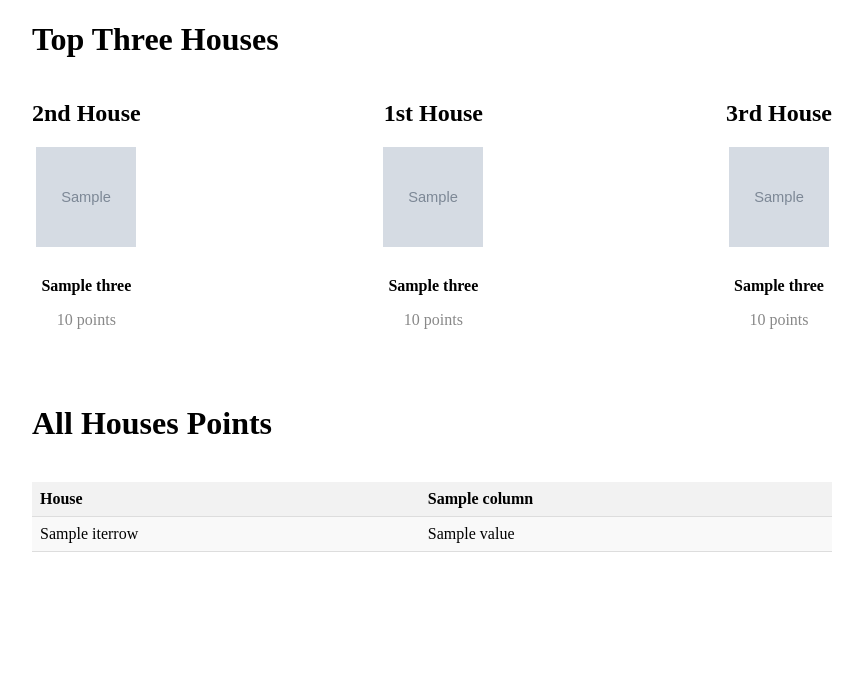
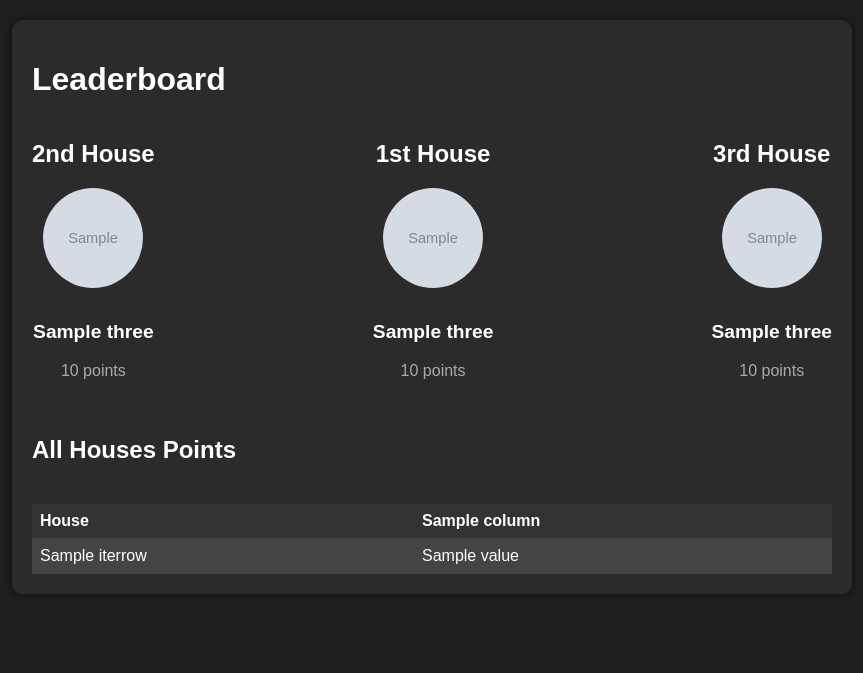
Before and after one commit to NeuralNoble/live-leaderboard-for-houses, a Flask app: template templates/leaderboard.html in a window 1280 px wide. Shown: the top 673 px of the page, without its empty margins (208-1071 px from the left). Run offline with Flask 3, Linux system fonts and the light colour scheme; the template is opened without the code that fills it: most values are stand-ins (such as "Sample title", 1, 10 or a date in 2020); grey boxes marked "Sample" are stand-in pictures.

Commit message:
updated ui of the website

```diff
--- a/templates/leaderboard.html
+++ b/templates/leaderboard.html
@@ -3,86 +3,116 @@
 <head>
     <meta charset="UTF-8">
     <meta name="viewport" content="width=device-width, initial-scale=1.0">
-    <title>Top Three Houses</title>
+    <title>Leaderboard</title>
     <style>
+        body {
+            font-family: Arial, sans-serif;
+            background-color: #1f1f1f; /* Dark background color */
+            color: #ffffff; /* Light text color */
+            margin: 0;
+            padding: 0;
+        }
+        .spacer {
+            height: 60px; /* Adjust spacing as needed */
+        }
+
         .container {
             max-width: 800px;
             margin: 20px auto;
-        }
-
-        .house {
-            margin-bottom: 20px;
-            text-align: center;
-        }
-
-        .house-name {
-            font-weight: bold;
-        }
-
-        .points {
-            color: #888;
+            padding: 20px;
+            background-color: #2b2b2b; /* Darker background for container */
+            border-radius: 10px;
+            box-shadow: 0 0 10px rgba(0, 0, 0, 0.5); /* Box shadow for container */
         }
 
         .top-houses {
             display: flex;
             justify-content: space-between;
             margin-bottom: 40px;
+            align-items: center;
+        }
+
+        .house {
+            text-align: center;
+            transition: transform 0.3s ease; /* Animation for first position */
+        }
+
+        .house:hover {
+            transform: scale(1.1); /* Scale up on hover */
+        }
+
+        .house img {
+            width: 100px; /* Adjust size as needed */
+            height: 100px; /* Adjust size as needed */
+            border-radius: 50%; /* Rounded corners for images */
+            margin-bottom: 10px;
+        }
+
+        .house-name {
+            font-weight: bold;
+            font-size: 1.2em;
+        }
+
+        .points {
+            color: #aaa;
         }
 
         table {
             width: 100%;
             border-collapse: collapse;
             margin-top: 40px;
+            color: #ffffff; /* Light text color for table */
         }
 
         th, td {
             padding: 8px;
             text-align: left;
-            border-bottom: 1px solid #ddd;
+            border-bottom: 1px solid #444; /* Dark border color for table */
         }
 
         th {
-            background-color: #f2f2f2;
+            background-color: #333; /* Dark background color for table header */
         }
 
         tr:nth-child(even) {
-            background-color: #f9f9f9;
+            background-color: #444; /* Darker background color for even rows */
         }
 
-        .logo {
-            width: 100px; /* Adjust size as needed */
-            height: 100px; /* Adjust size as needed */
-            margin-bottom: 10px;
+        @media (max-width: 600px) {
+            .top-houses {
+                flex-direction: column;
+                align-items: center;
+            }
         }
     </style>
 </head>
 <body>
     <div class="container">
-        <h1>Top Three Houses</h1>
+        <h1>Leaderboard</h1>
         <div class="top-houses">
             <div class="house">
                 <h2>2nd House</h2>
-                <img src="{{ url_for('static', filename=top_three[1].logo_filename) }}" alt="{{ top_three[1].name }}" class="logo">
+                <img src="{{ url_for('static', filename=top_three[1].logo_filename) }}" alt="{{ top_three[1].name }}">
                 <p class="house-name">{{ top_three[1].name }}</p>
                 <p class="points">{{ top_three[1].points }} points</p>
             </div>
 
             <div class="house">
                 <h2>1st House</h2>
-                <img src="{{ url_for('static', filename=top_three[0].logo_filename) }}" alt="{{ top_three[0].name }}" class="logo">
+                <img src="{{ url_for('static', filename=top_three[0].logo_filename) }}" alt="{{ top_three[0].name }}">
                 <p class="house-name">{{ top_three[0].name }}</p>
                 <p class="points">{{ top_three[0].points }} points</p>
             </div>
 
             <div class="house">
                 <h2>3rd House</h2>
-                <img src="{{ url_for('static', filename=top_three[2].logo_filename) }}" alt="{{ top_three[2].name }}" class="logo">
+                <img src="{{ url_for('static', filename=top_three[2].logo_filename) }}" alt="{{ top_three[2].name }}">
                 <p class="house-name">{{ top_three[2].name }}</p>
                 <p class="points">{{ top_three[2].points }} points</p>
             </div>
         </div>
 
-        <h1>All Houses Points</h1>
+        <h2>All Houses Points</h2>
         <table>
             <tr>
                 <th>House</th>
@@ -100,5 +130,6 @@
             {% endfor %}
         </table>
     </div>
+ <div class="spacer"></div>
 </body>
 </html>
```
